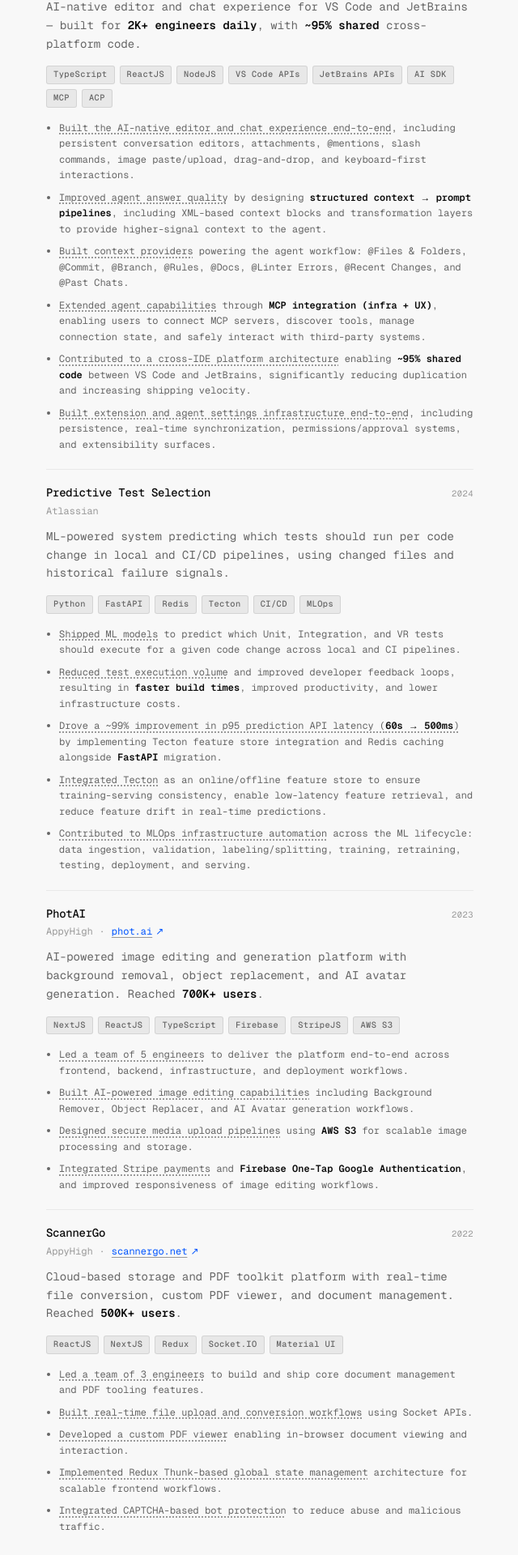
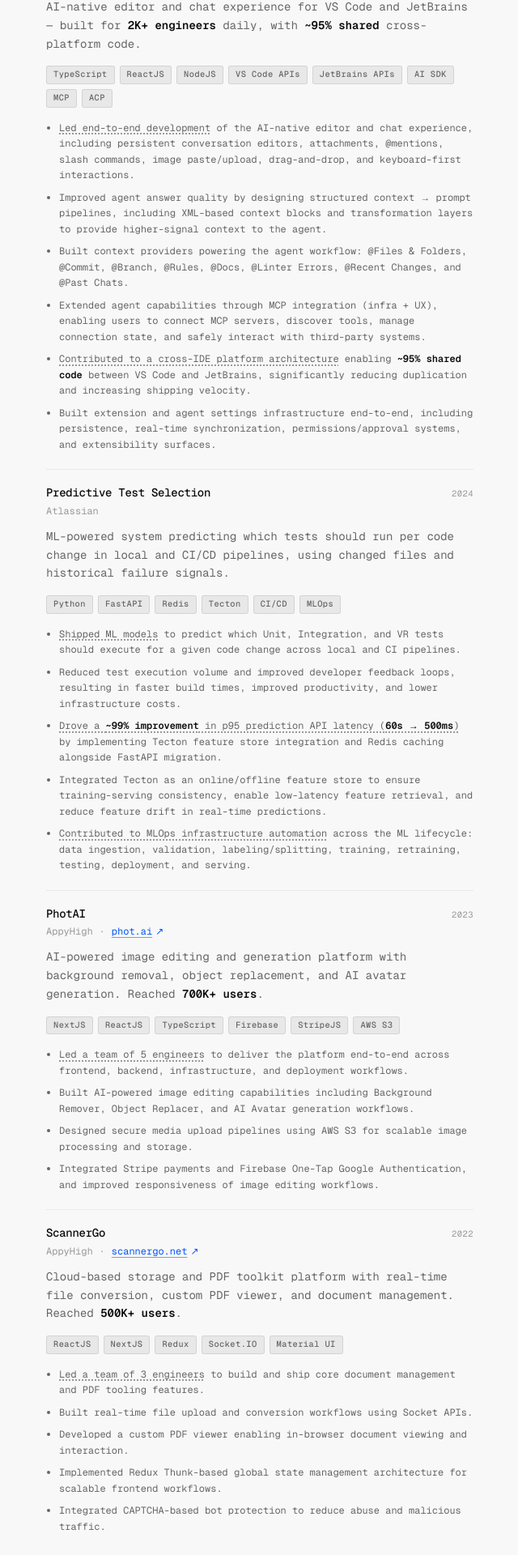
Before and after one commit to satvikchachra/satvik, a Next.js app: page /projects in a window 1280 px wide. Shown: the part 408-2328 px from the top of the page at 81% size, without its empty margins (319-959 px from the left). Built offline with nearby package versions, Linux system fonts and the light colour scheme.

Commit message:
formatting updates and dedupe

```diff
--- a/src/app/about/page.tsx
+++ b/src/app/about/page.tsx
@@ -2,11 +2,12 @@ import type { Metadata } from "next";
 import React from "react";
 import { buildMetadata } from "@/lib/metadata";
 import { formatResumeText } from "@/lib/utils";
+import { EXPERIENCE } from "@/lib/experience";
 
 export const metadata: Metadata = buildMetadata({
   title: "About",
   description:
-    "Learn about Satvik Chachra — full stack engineer, SDE 2, building AI coding agents and developer tooling.",
+    "Learn about Satvik Chachra — full stack engineer, SDE 2, building AI coding agents, full stack software products and developer tooling.",
   path: "/about",
 });
 
@@ -37,32 +38,6 @@ const STACK = [
   },
 ] as const;
 
-const EXPERIENCE = [
-  {
-    year: "2025 – now",
-    company: "Atlassian",
-    companyUrl: "https://www.atlassian.com/",
-    role: "SDE 2 — AI Foundations",
-    description:
-      "Building **AI coding agents**, developer tooling infrastructure, and intelligent systems used by over two thousand engineers daily (**2K+**). __Led end-to-end development__ of an AI-native editor and chat experience across VS Code and JetBrains with **~95% shared code**.",
-  },
-  {
-    year: "2024 – 2025",
-    company: "Atlassian",
-    companyUrl: "https://www.atlassian.com/",
-    role: "SDE 1 — Dev Infra",
-    description:
-      "Worked on ML-powered predictive test selection for CI/CD pipelines. __Drove a **~99% improvement** in p95 prediction API latency (**60s → 500ms**)__ through Tecton feature store integration, Redis caching, and **FastAPI** migration.",
-  },
-  {
-    year: "2022 – 2023",
-    company: "AppyHigh",
-    companyUrl: "https://www.appyhigh.com/",
-    role: "SDE 1 — Full Stack",
-    description:
-      "Built AI-powered photo editing and generation platform (PhotAI) and a cloud-based storage and document conversion service (ScannerGo). __Led small engineering teams__ and shipped products that collectively served over one million users (**1M+**).",
-  },
-] as const;
 
 const EDUCATION = [
   {
@@ -84,19 +59,19 @@ const AWARDS = [
   {
     title: "Brainiac Award",
     date: "Feb ’23",
-    description: "For __building PhotAI's client-side canvas algorithm__—combining original images with B&W API masks and manipulating **pixel data in real time** to generate background-removed downloadable outputs.",
+    description: "For building PhotAI's **Image Background Remover Tool**, __writing client-side canvas algorithm__ — combining original images with B&W API masks and pixel manipulation.",
     viewUrl: "https://github.com/satvikchachra/profile/blob/463aeb1d2ba5208a094842824d0cab7650f56b91/brainiacAward.jpg",
   },
   {
     title: "Letter of Appreciation",
     date: "Jan ’23",
-    description: "For __driving a **3x optimization** in web performance__ and load times across core consumer products, recognized by startup founders.",
+    description: "For __driving **3x improvement** in performance__, and improving core Web Vitals like LCP, INP, and CLS, by code-splitting, caching, etc. Got recognition from startup founders",
     viewUrl: "https://github.com/satvikchachra/profile/blob/463aeb1d2ba5208a094842824d0cab7650f56b91/letterOfAppreciation.jpg",
   },
   {
     title: "Talent Star Award",
     date: "Sep ’22",
-    description: "For __building ScannerGo__, developing **Socket-based real-time conversions**, custom browser PDF viewing, and Redux architecture.",
+    description: "For __building ScannerGo__ — developing Socket-based real-time file conversions, custom browser PDF viewing, and Redux architecture.",
     viewUrl: "https://github.com/satvikchachra/profile/blob/463aeb1d2ba5208a094842824d0cab7650f56b91/talentStarsAward.jpg",
   },
 ] as const;
@@ -116,10 +91,10 @@ export default function AboutPage() {
         </h1>
         <div className="text-sm leading-relaxed space-y-2" style={{ color: "var(--text-muted)" }}>
           <p>
-            {formatResumeText("**AI-native full stack engineer** with **4+ Years of Experience**. I am building **AI Coding Agents**, AI software products, Developer Tooling, and the Infrastructure that makes them production-ready.")}
+            {formatResumeText("**AI-native full stack engineer**, __4+ years experience__. Building **AI coding agents**, developer tooling, and the infrastructure that makes them production-ready.")}
           </p>
           <p>
-            {formatResumeText("I write about **AI systems**, platform engineering, and things I'm learning across Computer Science, Mathematics, **Machine Learning**, Artificial Intelligence, and Physics.")}
+            {formatResumeText("I write about AI systems, platform engineering, and things I'm learning across computer science, mathematics, and machine learning.")}
           </p>
         </div>
       </header>
--- a/src/app/page.tsx
+++ b/src/app/page.tsx
@@ -4,6 +4,7 @@ import React from "react";
 import { getAllPosts, formatDate } from "@/lib/blog";
 import { siteConfig } from "@/lib/metadata";
 import { formatResumeText } from "@/lib/utils";
+import { EXPERIENCE } from "@/lib/experience";
 
 export const metadata: Metadata = {
   title: siteConfig.title,
@@ -17,40 +18,7 @@ const WINS = [
   ["60s → 500ms", "ML prediction API latency reduction"],
 ] as const;
 
-interface ExperienceItem {
-  readonly year: string;
-  readonly company: string;
-  readonly companyUrl: string;
-  readonly role: string;
-  readonly description: string;
-}
 
-const EXPERIENCE: readonly ExperienceItem[] = [
-  {
-    year: "2025 – now",
-    company: "Atlassian",
-    companyUrl: "https://www.atlassian.com/",
-    role: "SDE 2 — AI Foundations",
-    description:
-      "Building **AI coding agents**, developer tooling infrastructure, and intelligent systems used by over two thousand engineers daily (**2K+**). __Led end-to-end development__ of an AI-native editor and chat experience across VS Code and JetBrains with **~95% shared code**.",
-  },
-  {
-    year: "2024 – 2025",
-    company: "Atlassian",
-    companyUrl: "https://www.atlassian.com/",
-    role: "SDE 1 — Dev Infra",
-    description:
-      "Worked on ML-powered predictive test selection for CI/CD pipelines. __Drove a **~99% improvement** in p95 prediction API latency (**60s → 500ms**)__ through Tecton feature store integration, Redis caching, and **FastAPI** migration.",
-  },
-  {
-    year: "2022 – 2023",
-    company: "AppyHigh",
-    companyUrl: "https://www.appyhigh.com/",
-    role: "SDE 1 — Full Stack",
-    description:
-      "Built AI-powered photo editing and generation platform (PhotAI) and a cloud-based storage and document conversion service (ScannerGo). __Led small engineering teams__ and shipped products that served over One Million Users (**1M+**).",
-  },
-];
 
 
 export default function HomePage() {
@@ -74,15 +42,9 @@ export default function HomePage() {
           satvik chachra
         </h1>
         <p className="text-sm" style={{ color: "var(--text-muted)" }}>
-          builds{" "}
-          <strong className="font-semibold text-[var(--text)]">
-            ai coding agents
+          <strong className="font-light text-[var(--text)]">
+            builds ai coding agents, full-stack software & infrastructure
           </strong>
-          ,{" "}
-          <strong className="font-semibold text-[var(--text)]">
-            full stack software products
-          </strong>{" "}
-          &amp; infra
         </p>
       </header>
 
@@ -96,7 +58,7 @@ export default function HomePage() {
               className="flex items-baseline justify-between gap-6 py-3"
               style={{ borderTop: "1px solid var(--border-subtle)" }}
             >
-              <span className="text-sm" style={{ color: "var(--text-muted)" }}>
+              <span className="text-sm font-light text-[var(--text)]">
                 {context}
               </span>
               <span
--- /dev/null
+++ b/src/lib/experience.ts
@@ -0,0 +1,34 @@
+export interface ExperienceItem {
+  readonly year: string;
+  readonly company: string;
+  readonly companyUrl: string;
+  readonly role: string;
+  readonly description: string;
+}
+
+export const EXPERIENCE: readonly ExperienceItem[] = [
+  {
+    year: "2025 – now",
+    company: "Atlassian",
+    companyUrl: "https://www.atlassian.com/",
+    role: "SDE 2 — AI Foundations",
+    description:
+      "Building **AI coding agents**, developer tooling, infrastructure, and intelligent systems used by **2K+ engineers** daily. __Led end-to-end development__ of an AI-native editor and chat experience across VS Code and JetBrains with **~95% shared code**.",
+  },
+  {
+    year: "2024 – 2025",
+    company: "Atlassian",
+    companyUrl: "https://www.atlassian.com/",
+    role: "SDE 1 — Dev Infra",
+    description:
+      "Worked on **ML-driven** Predictive Test Case Selection System for CI/CD pipelines. __Drove a **~99% improvement** in p95 prediction API latency (**60s → 500ms**)__ through Tecton feature store integration, Redis caching, and FastAPI migration.",
+  },
+  {
+    year: "2022 – 2023",
+    company: "AppyHigh",
+    companyUrl: "https://www.appyhigh.com/",
+    role: "SDE 1 — Full Stack",
+    description:
+      "Built **AI-powered Image Editing** and Generation Platform (PhotAI) and a **Cloud-based Storage System** and document conversion service (ScannerGo). __Led small engineering teams__ and shipped products to **1M+ users**.",
+  },
+] as const;
--- a/src/lib/projects.ts
+++ b/src/lib/projects.ts
@@ -18,14 +18,14 @@ export const PROJECTS: Project[] = [
     title: "AI Coding Agent",
     company: "Atlassian",
     description:
-      "AI-native editor and chat experience for VS Code and JetBrains — built for **2K+ engineers daily**, with **~95% shared** cross-platform code.",
+      "AI-native editor and chat experience for VS Code and JetBrains — built for **2K+ engineers** daily, with **~95% shared** cross-platform code.",
     bullets: [
-      "__Built the AI-native editor and chat experience end-to-end__, including persistent conversation editors, attachments, @mentions, slash commands, image paste/upload, drag-and-drop, and keyboard-first interactions.",
-      "__Improved agent answer quality__ by designing **structured context → prompt pipelines**, including XML-based context blocks and transformation layers to provide higher-signal context to the agent.",
-      "__Built context providers__ powering the agent workflow: @Files & Folders, @Commit, @Branch, @Rules, @Docs, @Linter Errors, @Recent Changes, and @Past Chats.",
-      "__Extended agent capabilities__ through **MCP integration (infra + UX)**, enabling users to connect MCP servers, discover tools, manage connection state, and safely interact with third-party systems.",
+      "__Led end-to-end development__ of the AI-native editor and chat experience, including persistent conversation editors, attachments, @mentions, slash commands, image paste/upload, drag-and-drop, and keyboard-first interactions.",
+      "Improved agent answer quality by designing structured context → prompt pipelines, including XML-based context blocks and transformation layers to provide higher-signal context to the agent.",
+      "Built context providers powering the agent workflow: @Files & Folders, @Commit, @Branch, @Rules, @Docs, @Linter Errors, @Recent Changes, and @Past Chats.",
+      "Extended agent capabilities through MCP integration (infra + UX), enabling users to connect MCP servers, discover tools, manage connection state, and safely interact with third-party systems.",
       "__Contributed to a cross-IDE platform architecture__ enabling **~95% shared code** between VS Code and JetBrains, significantly reducing duplication and increasing shipping velocity.",
-      "__Built extension and agent settings infrastructure end-to-end__, including persistence, real-time synchronization, permissions/approval systems, and extensibility surfaces.",
+      "Built extension and agent settings infrastructure end-to-end, including persistence, real-time synchronization, permissions/approval systems, and extensibility surfaces.",
     ],
     tags: ["TypeScript", "ReactJS", "NodeJS", "VS Code APIs", "JetBrains APIs", "AI SDK", "MCP", "ACP"],
     githubUrl: undefined,
@@ -42,9 +42,9 @@ export const PROJECTS: Project[] = [
       "ML-powered system predicting which tests should run per code change in local and CI/CD pipelines, using changed files and historical failure signals.",
     bullets: [
       "__Shipped ML models__ to predict which Unit, Integration, and VR tests should execute for a given code change across local and CI pipelines.",
-      "__Reduced test execution volume__ and improved developer feedback loops, resulting in **faster build times**, improved productivity, and lower infrastructure costs.",
-      "__Drove a ~99% improvement in p95 prediction API latency (**60s → 500ms**)__ by implementing Tecton feature store integration and Redis caching alongside **FastAPI** migration.",
-      "__Integrated Tecton__ as an online/offline feature store to ensure training-serving consistency, enable low-latency feature retrieval, and reduce feature drift in real-time predictions.",
+      "Reduced test execution volume and improved developer feedback loops, resulting in faster build times, improved productivity, and lower infrastructure costs.",
+      "__Drove a **~99% improvement** in p95 prediction API latency (**60s → 500ms**)__ by implementing Tecton feature store integration and Redis caching alongside FastAPI migration.",
+      "Integrated Tecton as an online/offline feature store to ensure training-serving consistency, enable low-latency feature retrieval, and reduce feature drift in real-time predictions.",
       "__Contributed to MLOps infrastructure automation__ across the ML lifecycle: data ingestion, validation, labeling/splitting, training, retraining, testing, deployment, and serving.",
     ],
     tags: ["Python", "FastAPI", "Redis", "Tecton", "CI/CD", "MLOps"],
@@ -62,9 +62,9 @@ export const PROJECTS: Project[] = [
       "AI-powered image editing and generation platform with background removal, object replacement, and AI avatar generation. Reached **700K+ users**.",
     bullets: [
       "__Led a team of 5 engineers__ to deliver the platform end-to-end across frontend, backend, infrastructure, and deployment workflows.",
-      "__Built AI-powered image editing capabilities__ including Background Remover, Object Replacer, and AI Avatar generation workflows.",
-      "__Designed secure media upload pipelines__ using **AWS S3** for scalable image processing and storage.",
-      "__Integrated Stripe payments__ and **Firebase One-Tap Google Authentication**, and improved responsiveness of image editing workflows.",
+      "Built AI-powered image editing capabilities including Background Remover, Object Replacer, and AI Avatar generation workflows.",
+      "Designed secure media upload pipelines using AWS S3 for scalable image processing and storage.",
+      "Integrated Stripe payments and Firebase One-Tap Google Authentication, and improved responsiveness of image editing workflows.",
     ],
     tags: ["NextJS", "ReactJS", "TypeScript", "Firebase", "StripeJS", "AWS S3"],
     githubUrl: undefined,
@@ -81,10 +81,10 @@ export const PROJECTS: Project[] = [
       "Cloud-based storage and PDF toolkit platform with real-time file conversion, custom PDF viewer, and document management. Reached **500K+ users**.",
     bullets: [
       "__Led a team of 3 engineers__ to build and ship core document management and PDF tooling features.",
-      "__Built real-time file upload and conversion workflows__ using Socket APIs.",
-      "__Developed a custom PDF viewer__ enabling in-browser document viewing and interaction.",
-      "__Implemented Redux Thunk-based global state management__ architecture for scalable frontend workflows.",
-      "__Integrated CAPTCHA-based bot protection__ to reduce abuse and malicious traffic.",
+      "Built real-time file upload and conversion workflows using Socket APIs.",
+      "Developed a custom PDF viewer enabling in-browser document viewing and interaction.",
+      "Implemented Redux Thunk-based global state management architecture for scalable frontend workflows.",
+      "Integrated CAPTCHA-based bot protection to reduce abuse and malicious traffic.",
     ],
     tags: ["ReactJS", "NextJS", "Redux", "Socket.IO", "Material UI"],
     githubUrl: undefined,
```
